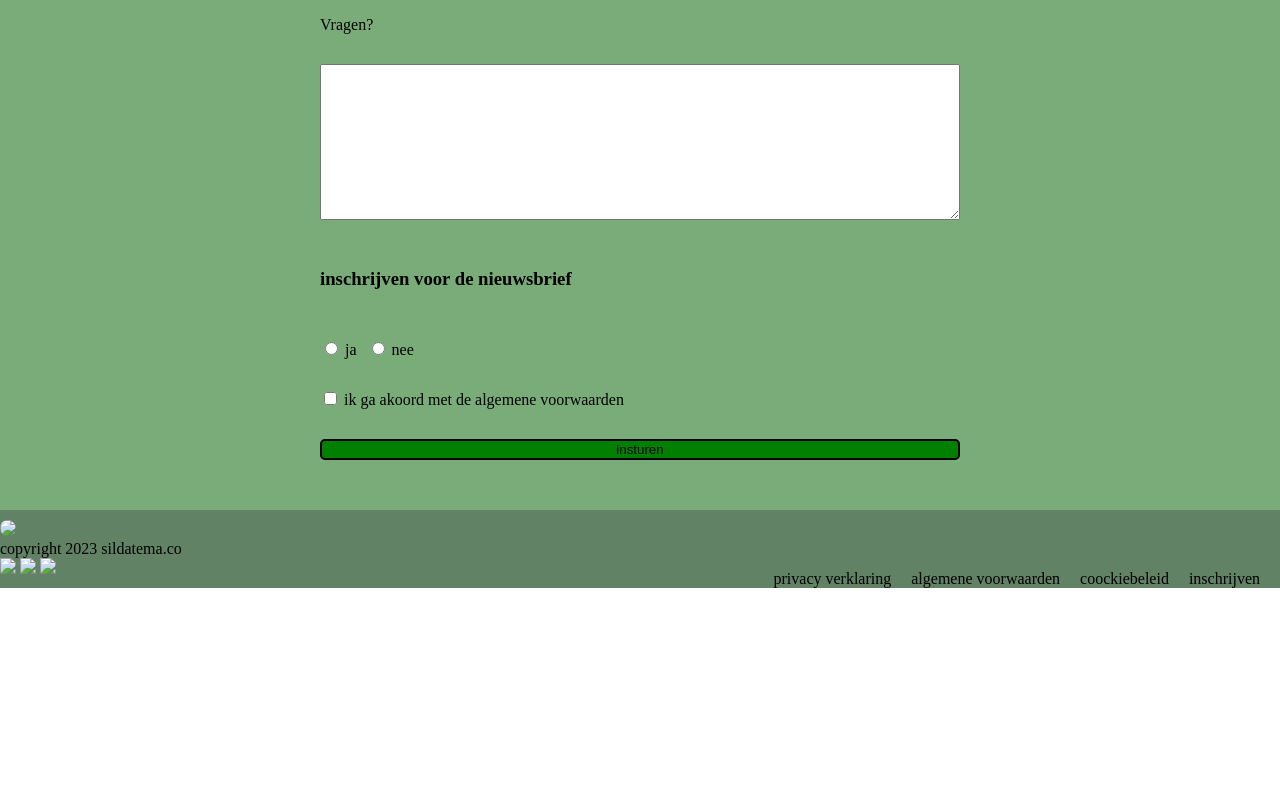
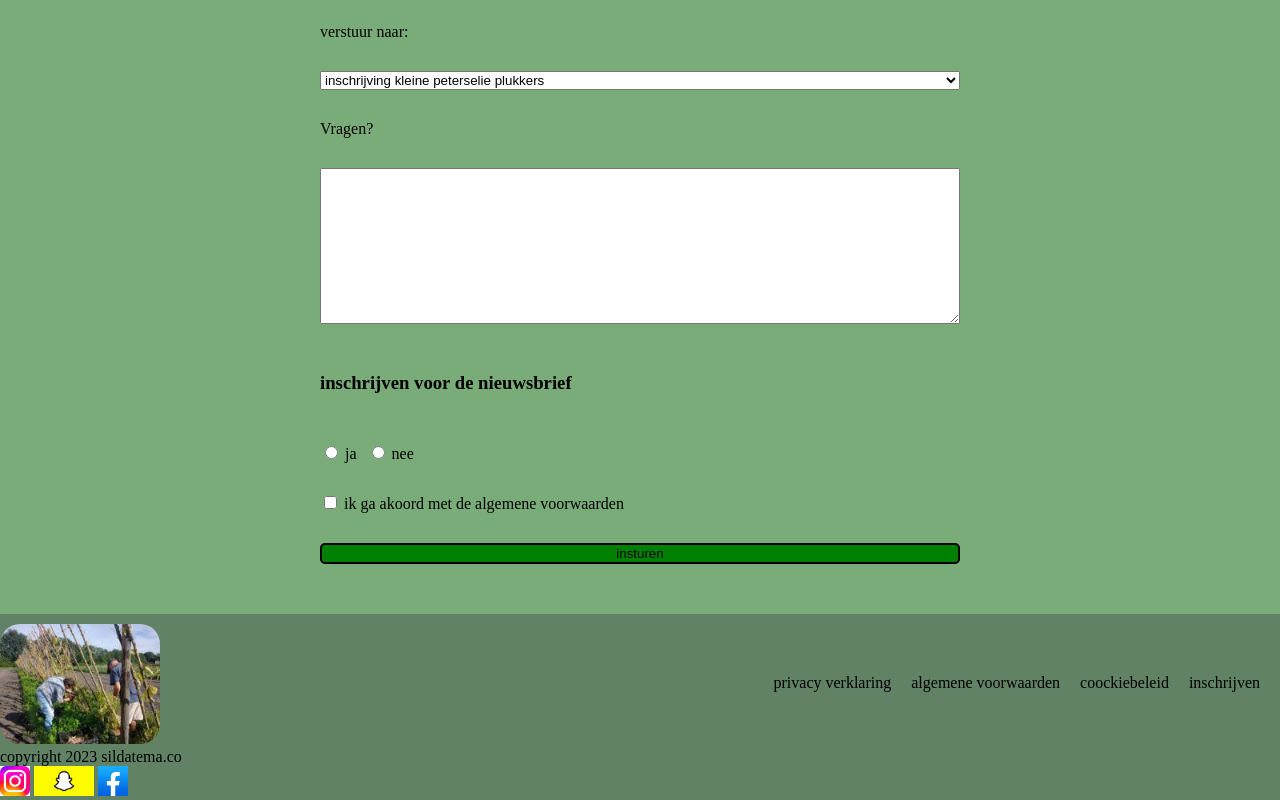
Before and after one commit to sildatema/eindopdracht-frontend, a plain HTML site: page index.html in a window 1280 px wide. Shown: the part 1797-2597 px from the top of the page. Before the commit the page ends 2385 px from the top, so only its background shows below. Drawn offline with Linux system fonts and the light colour scheme; the site is published under a folder, as on GitHub Pages, so addresses that start at the root find nothing.

Commit message:
Add files via upload

```diff
--- a/index.html
+++ b/index.html
@@ -13,7 +13,7 @@
 
     <nav>
         <div class="logo-link">
-            <a href="index.html"> <img class="logo" src="/images/logo.jpeg" al="logo website"></a>
+            <a href="index.html"> <img class="logo" src="images/logo.jpeg" al="logo website"></a>
         </div>
         <div class="links-right">
             <a href="#header">intro</a>
@@ -194,12 +194,12 @@
 
 
         <div class="footer-logo">
-            <a href="index.html"> <img class="logo" src="/images/logo.jpeg" al="logo website"></a>
+            <a href="index.html"> <img class="logo" src="images/logo.jpeg" al="logo website"></a>
             <div> copyright 2023 sildatema.co</div>
             <div class="socials">
-                <img class="insta" src="/images/insta.jpeg" al="instagram logo">
-                <img class="snapchat" src="/images/snap.png" al="snapchat logo">
-                <img class="facebook" src="/images/facebook.jpeg" al="facebook logo">
+                <img class="insta" src="images/insta.jpeg" al="instagram logo">
+                <img class="snapchat" src="images/snap.png" al="snapchat logo">
+                <img class="facebook" src="images/facebook.jpeg" al="facebook logo">
             </div>
         </div>
 
```
